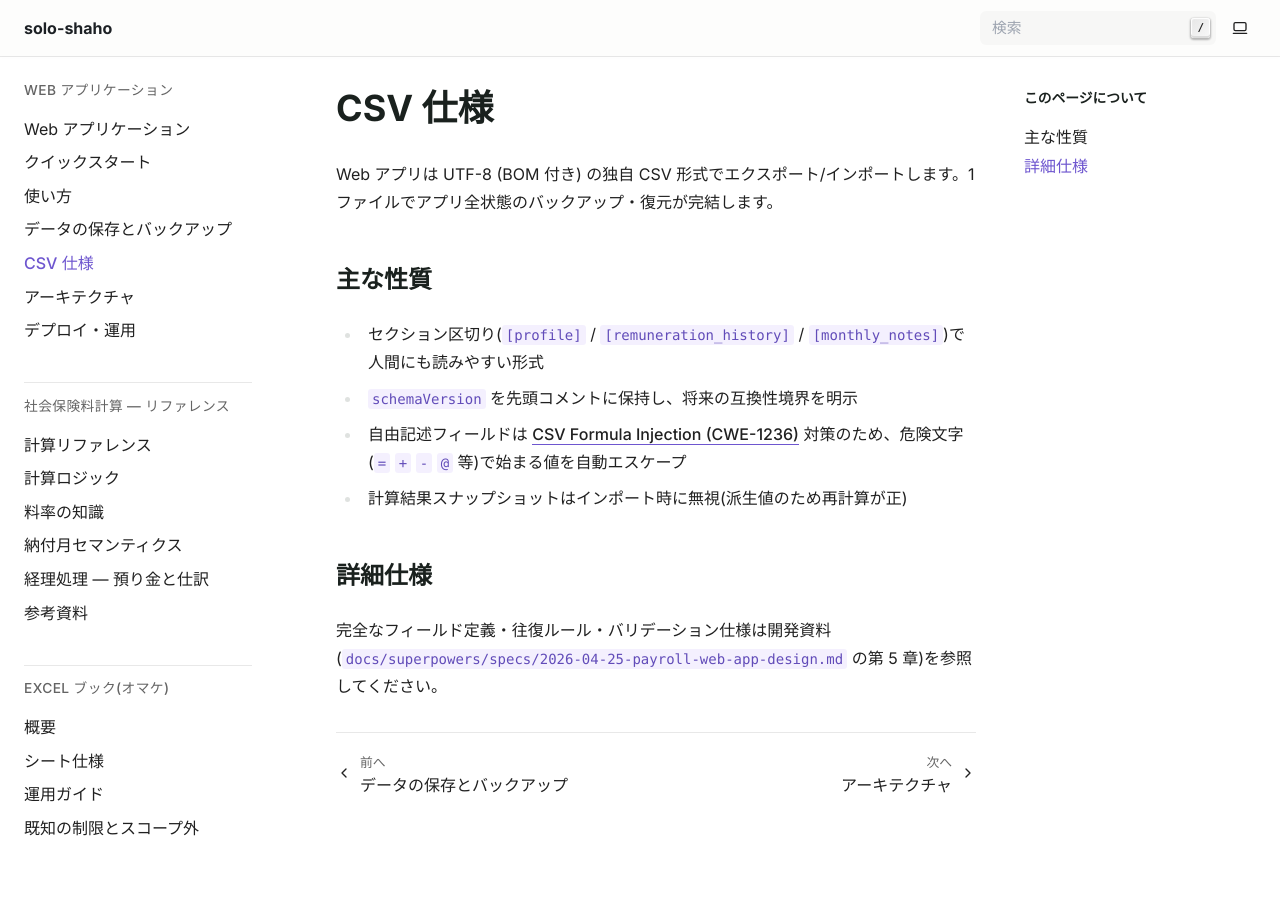
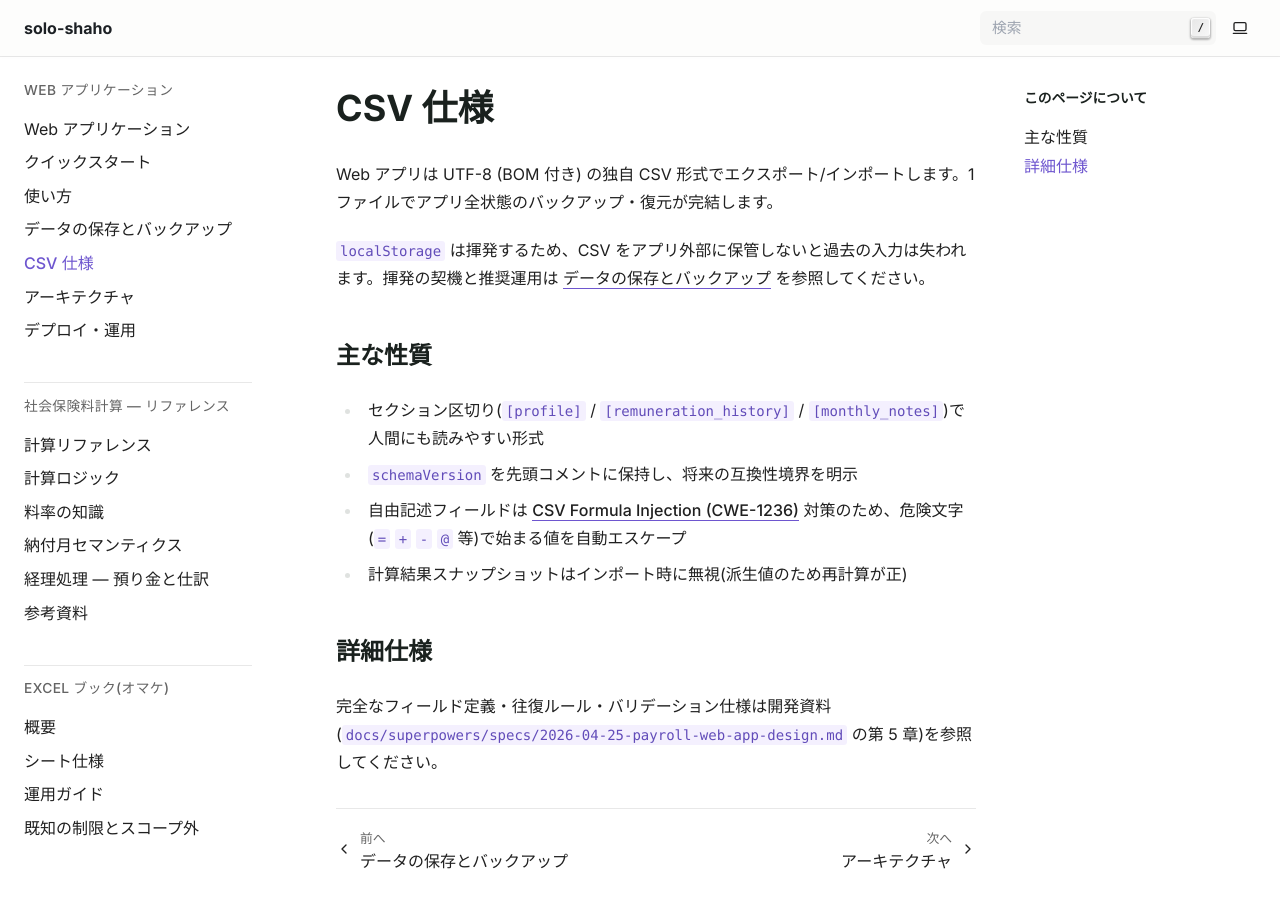
Before and after one commit to drillan/solo-shaho, a Sphinx documentation site: the page built from docs/web/csv.md, in a window 1280 px wide and 900 px high. Built offline with Sphinx 7.4.7, drawn with Linux system fonts in a browser that asks for light colours.

Commit message:
docs(web): note volatility risk at top of CSV spec page

```diff
--- a/docs/web/csv.md
+++ b/docs/web/csv.md
@@ -1,6 +1,8 @@
 # CSV 仕様
 
 Web アプリは UTF-8 (BOM 付き) の独自 CSV 形式でエクスポート/インポートします。1 ファイルでアプリ全状態のバックアップ・復元が完結します。
+
+`localStorage` は揮発するため、CSV をアプリ外部に保管しないと過去の入力は失われます。揮発の契機と推奨運用は [データの保存とバックアップ](storage.md) を参照してください。
 
 ## 主な性質
 
```
